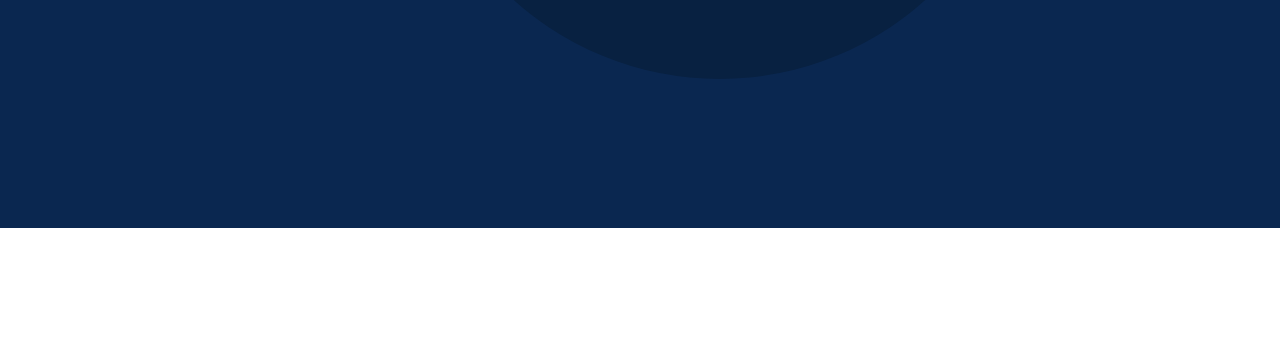
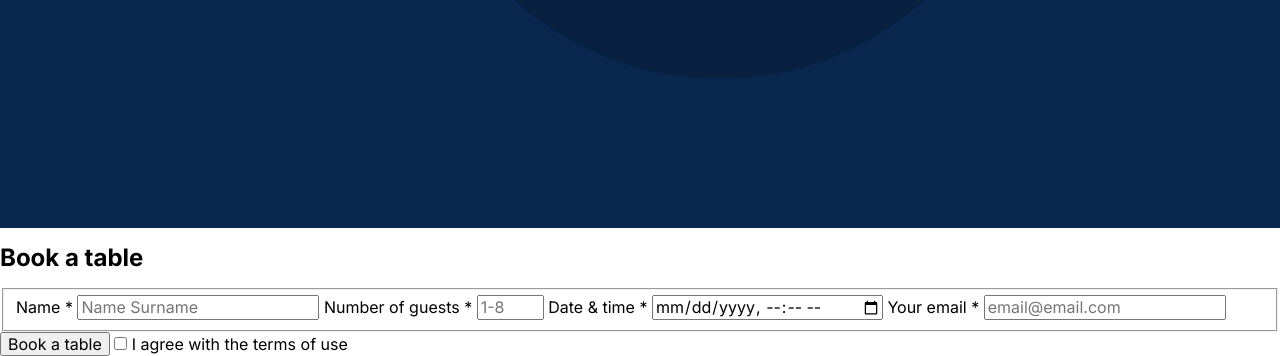
Before and after one commit to GucciGerm/se_project_coffeeshop, a plain HTML site: page index.html in a window 1280 px wide. Shown: the part 1508-1864 px from the top of the page. Before the commit the page ends 1736 px from the top, so only its background shows below. Drawn offline with Linux system fonts and the light colour scheme.

Commit message:
Adding new booking element to webpage

```diff
--- a/index.html
+++ b/index.html
@@ -111,7 +111,61 @@
             </li>
           </ul>
         </section>
-        <section id="reservation" class="reservation"></section>
+        <section class="reservation">
+          <h2 class="reservation__title">Book a table</h2>
+          <form class="reservation__form form">
+            <fieldset class="form__fieldset">
+              <label for="name-input" class="form__label">
+                Name *
+                <input
+                  type="text"
+                  id="name-input"
+                  class="form__input"
+                  placeholder="Name Surname"
+                  required
+                />
+              </label>
+              <label for="number-input" class="form__label">
+                Number of guests *
+                <input
+                  type="number"
+                  id="number-input"
+                  min="1"
+                  max="8"
+                  class="form__input"
+                  placeholder="1-8"
+                  required
+                />
+              </label>
+              <label for="date-input" class="form__label">
+                Date & time *
+                <input
+                  type="datetime-local"
+                  id="date-input"
+                  class="form__input"
+                  required
+                />
+              </label>
+              <label for="email-input" class="form__label">
+                Your email *
+                <input
+                  type="email"
+                  id="email-input"
+                  class="form__input"
+                  placeholder="email@email.com"
+                />
+              </label>
+            </fieldset>
+            <button class="form__button">Book a table</button>
+            <label
+              for="checkbox-input"
+              class="form__label form__label_type_checkbox"
+            >
+              <input class="form__checkbox" type="checkbox" />
+              I agree with the terms of use
+            </label>
+          </form>
+        </section>
         <section id="menu" class="menu"></section>
         <section id="about" class="about"></section>
       </main>
```
